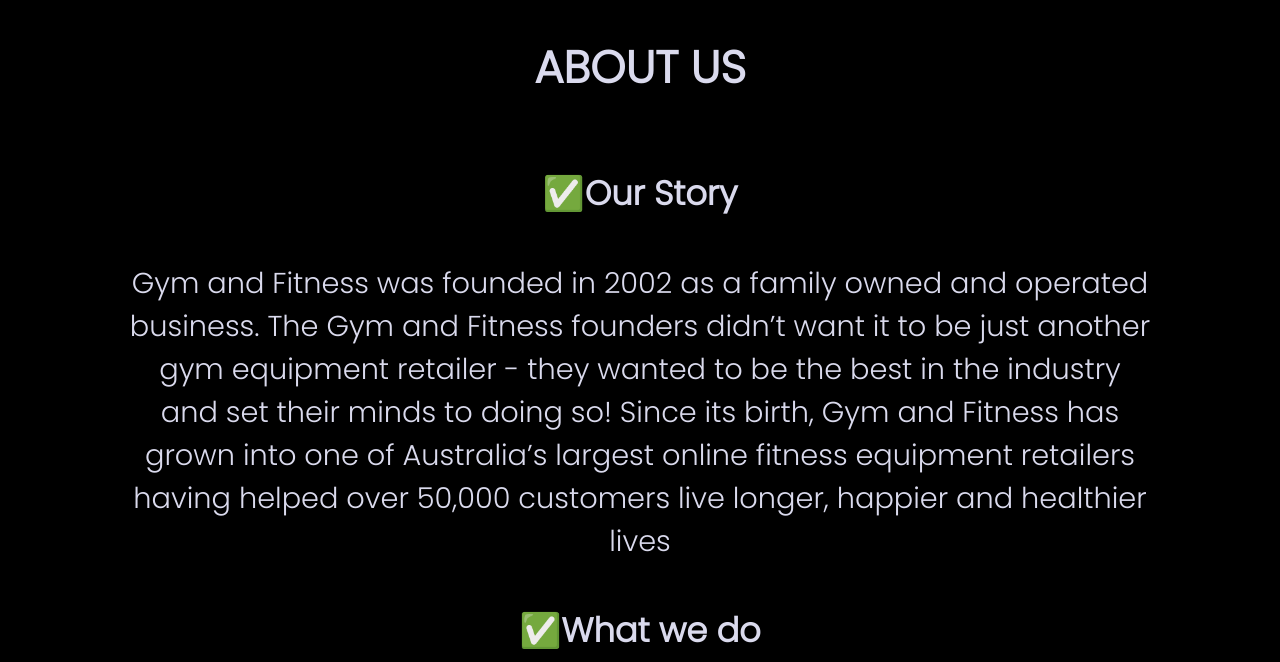
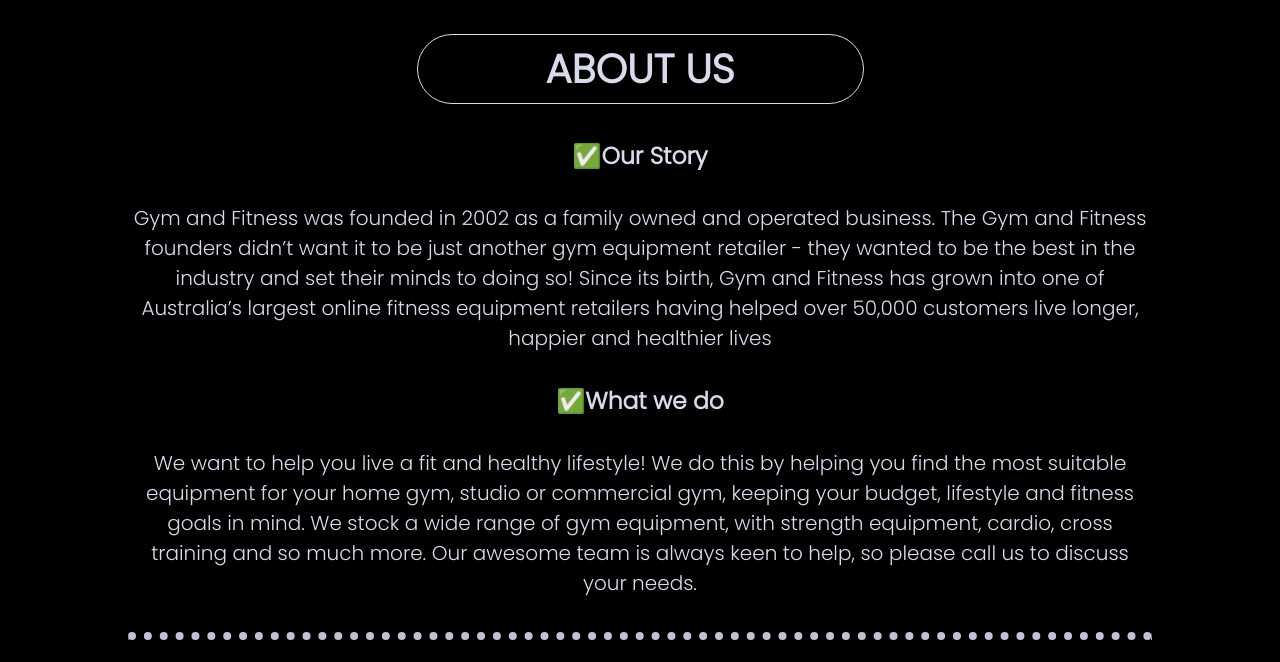
Before and after one commit to shyamaljoshi1/GymHeroes, a plain HTML site: page index.html in a window 1280 px wide. Shown: the part 798-1460 px from the top of the page. Drawn offline with nearby package versions, Linux system fonts and the light colour scheme.

Commit message:
Update style.css

```diff
--- a/css/style.css
+++ b/css/style.css
@@ -127,3 +127,15 @@ footer a:hover {
     background-color: lavender;
     color: black;
 }
+
+.container h1 {
+    border: 1px solid lavender;
+    border-radius: 70px;
+    display: inline-block;
+    padding: 4px 10vw;
+    font-size: 40px;
+}
+
+#AB {
+    font-size: 20px;
+}
```
